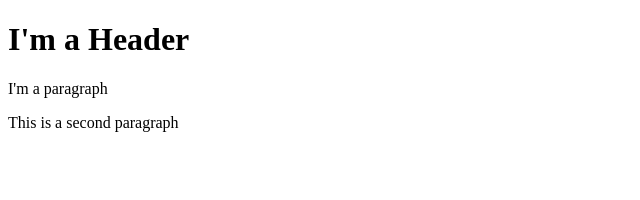
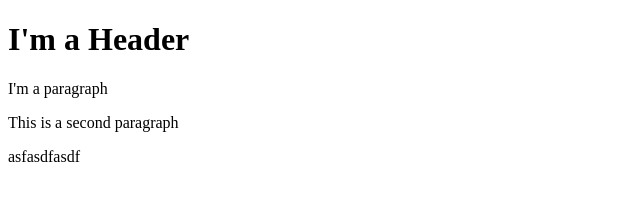
Before and after one commit to hellodakotta/react-app, a website: page index.html in a window 1280 px wide. Shown: the whole page, without its empty margins (0-640 px from the left). Drawn offline with Linux system fonts and the light colour scheme.

Commit message:
forth commit

```diff
--- a/index.html
+++ b/index.html
@@ -8,5 +8,6 @@
 <h1>I'm a Header</h1>
 <p>I'm a paragraph</p>
 <p>This is a second paragraph</p>
+asfasdfasdf
 </body>
 </html>
```
Also changed, not shown: package.json (added, +25 -0 lines), 2 other files.
